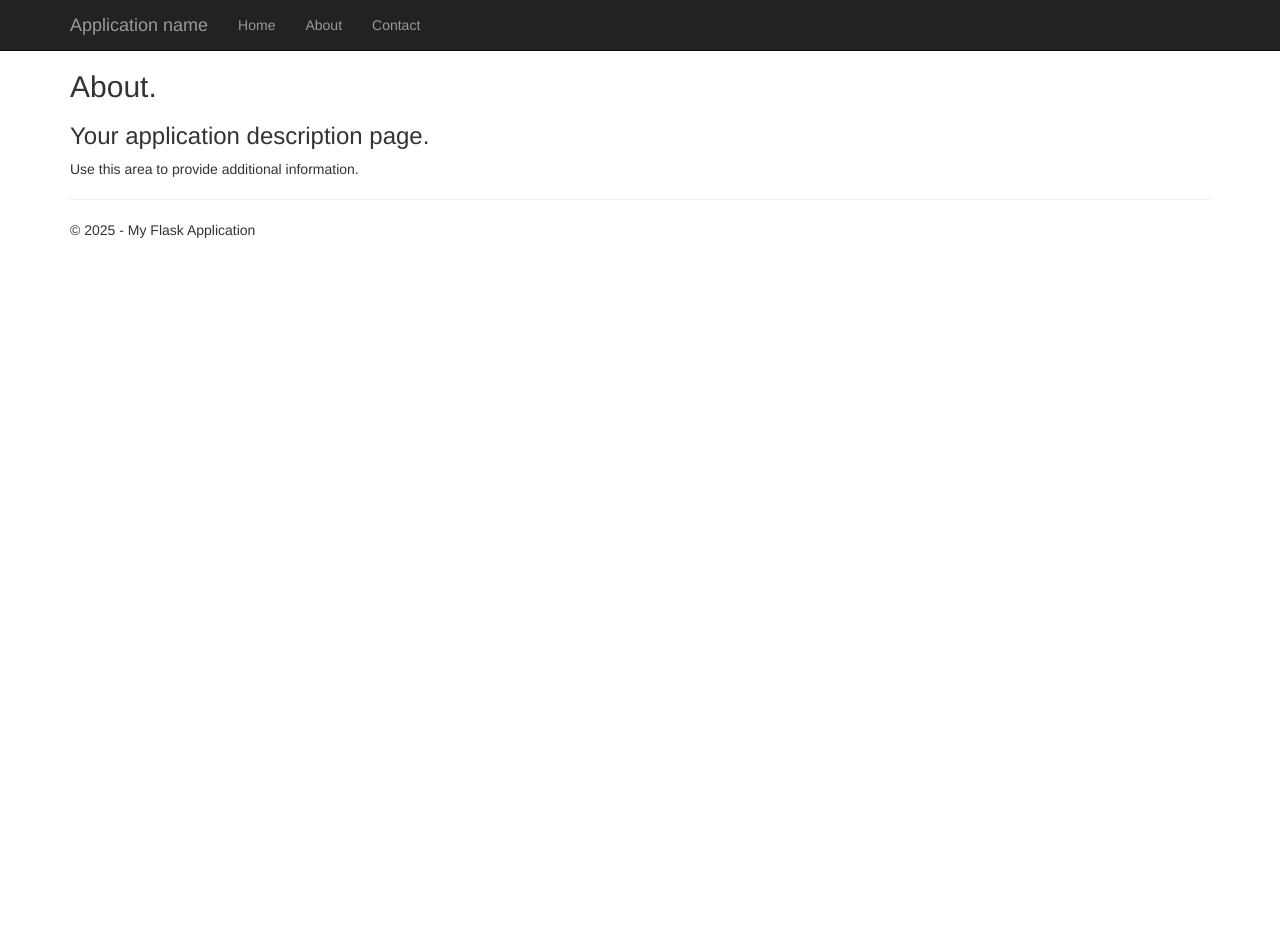
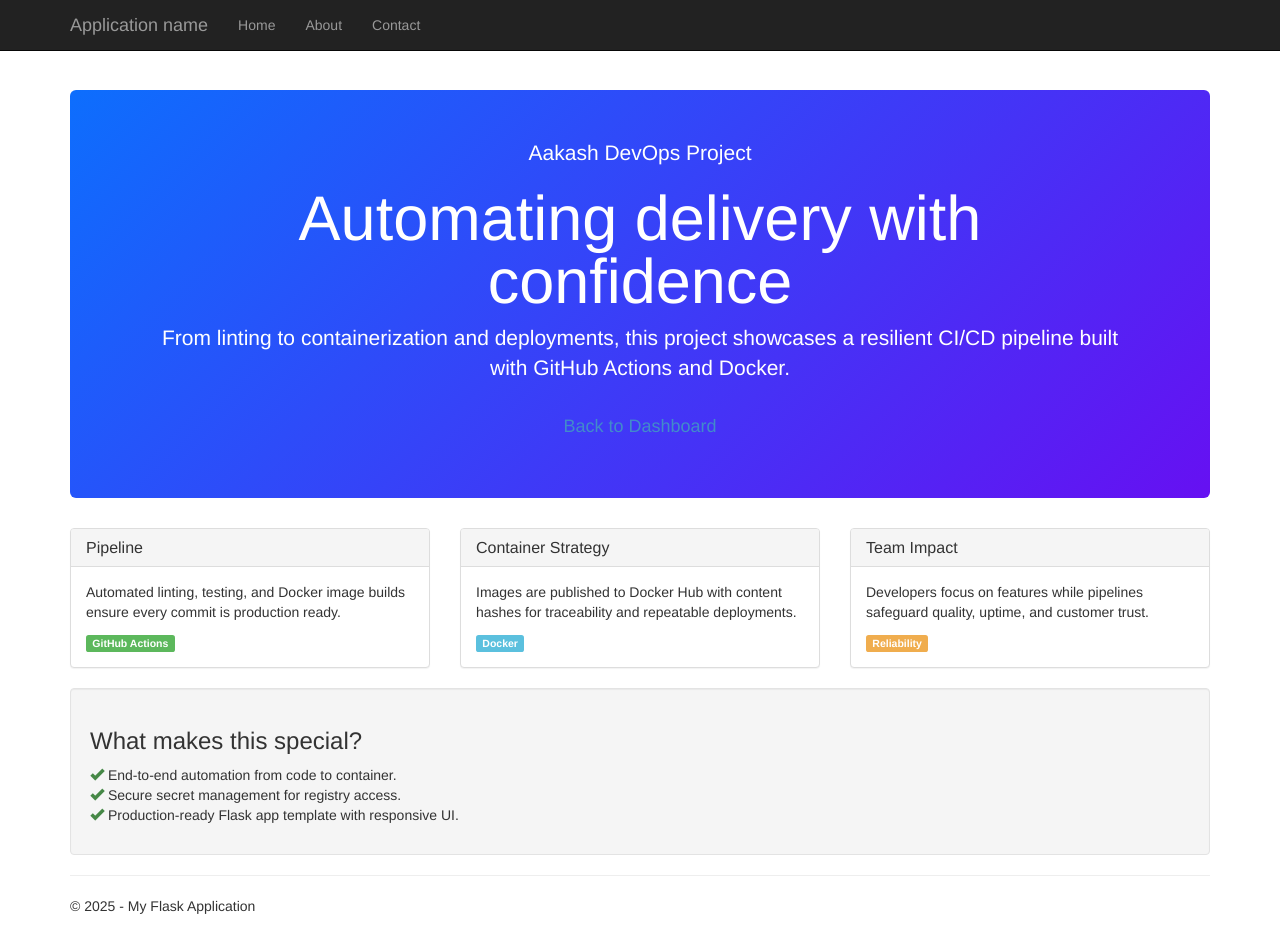
Before and after one commit to akginvictus/cicdProj, a Flask app: page /about in a window 1280 px wide. Before the commit the page ends 238 px from the top, so only its background shows below. Run offline with Flask 2, Linux system fonts and the light colour scheme; parts of the project's set-up code (start-up, migrations or seed data) failed here and were passed over; some libraries are stand-ins or nearby versions.

Commit message:
CICD Deployment with new app

```diff
--- a/FlaskWebProject1/app/main/templates/about.html
+++ b/FlaskWebProject1/app/main/templates/about.html
@@ -1,10 +1,58 @@
 {% extends "layout.html" %}
 
 {% block content %}
+<section class="jumbotron text-center" style="margin-top: 40px; background: linear-gradient(135deg, #0d6efd 0%, #6610f2 100%); color: #fff;">
+    <div class="container">
+        <p class="lead text-uppercase letter-spacing">Aakash DevOps Project</p>
+        <h1 class="display-4">Automating delivery with confidence</h1>
+        <p class="lead">From linting to containerization and deployments, this project showcases a resilient CI/CD pipeline built with GitHub Actions and Docker.</p>
+        <a href="{{ url_for('home') }}" class="btn btn-lg btn-light">Back to Dashboard</a>
+    </div>
+</section>
 
-<h2>{{ title }}.</h2>
-<h3>{{ message }}</h3>
+<section class="row">
+    <div class="col-md-4">
+        <div class="panel panel-default">
+            <div class="panel-heading">
+                <h3 class="panel-title">Pipeline</h3>
+            </div>
+            <div class="panel-body">
+                <p>Automated linting, testing, and Docker image builds ensure every commit is production ready.</p>
+                <span class="label label-success">GitHub Actions</span>
+            </div>
+        </div>
+    </div>
+    <div class="col-md-4">
+        <div class="panel panel-default">
+            <div class="panel-heading">
+                <h3 class="panel-title">Container Strategy</h3>
+            </div>
+            <div class="panel-body">
+                <p>Images are published to Docker Hub with content hashes for traceability and repeatable deployments.</p>
+                <span class="label label-info">Docker</span>
+            </div>
+        </div>
+    </div>
+    <div class="col-md-4">
+        <div class="panel panel-default">
+            <div class="panel-heading">
+                <h3 class="panel-title">Team Impact</h3>
+            </div>
+            <div class="panel-body">
+                <p>Developers focus on features while pipelines safeguard quality, uptime, and customer trust.</p>
+                <span class="label label-warning">Reliability</span>
+            </div>
+        </div>
+    </div>
+</section>
 
-<p>Use this area to provide additional information.</p>
+<section class="well">
+    <h3>What makes this special?</h3>
+    <ul class="list-unstyled">
+        <li><span class="glyphicon glyphicon-ok text-success"></span> End-to-end automation from code to container.</li>
+        <li><span class="glyphicon glyphicon-ok text-success"></span> Secure secret management for registry access.</li>
+        <li><span class="glyphicon glyphicon-ok text-success"></span> Production-ready Flask app template with responsive UI.</li>
+    </ul>
+</section>
 
 {% endblock %}
```
